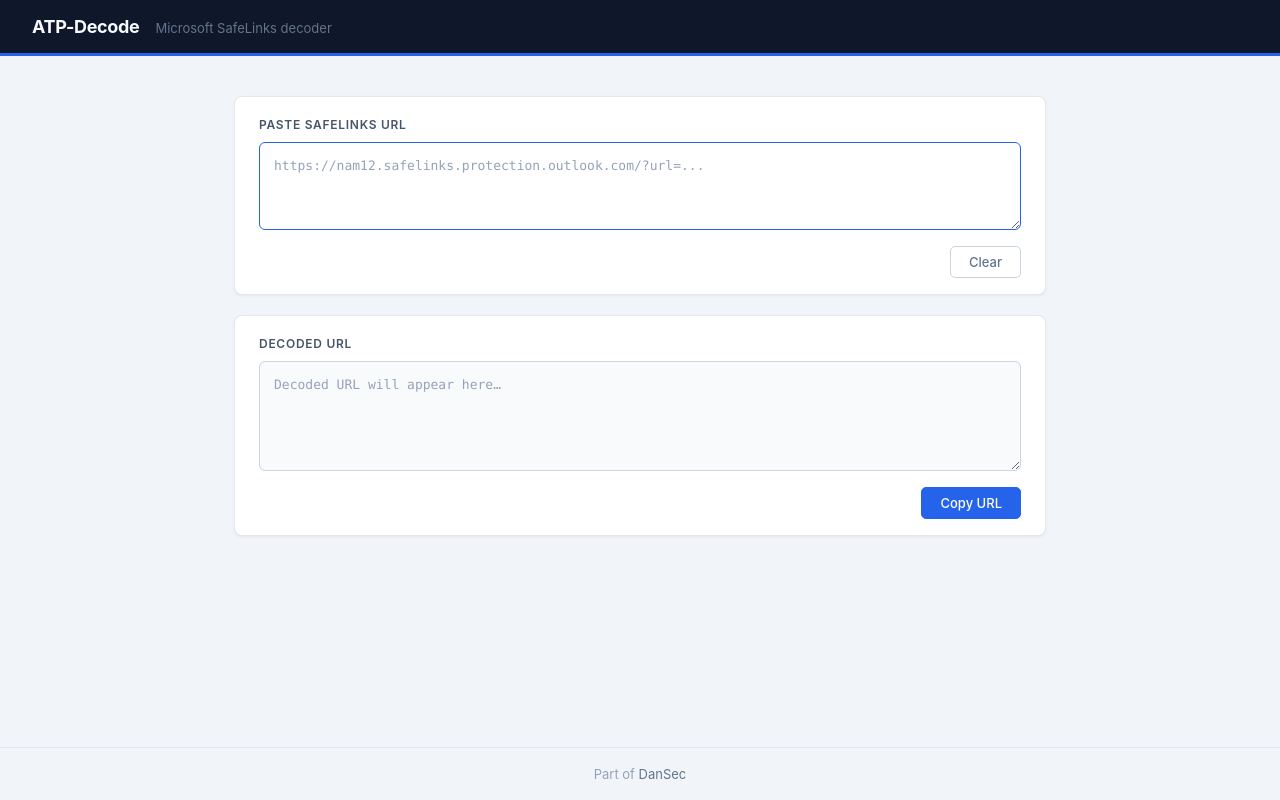
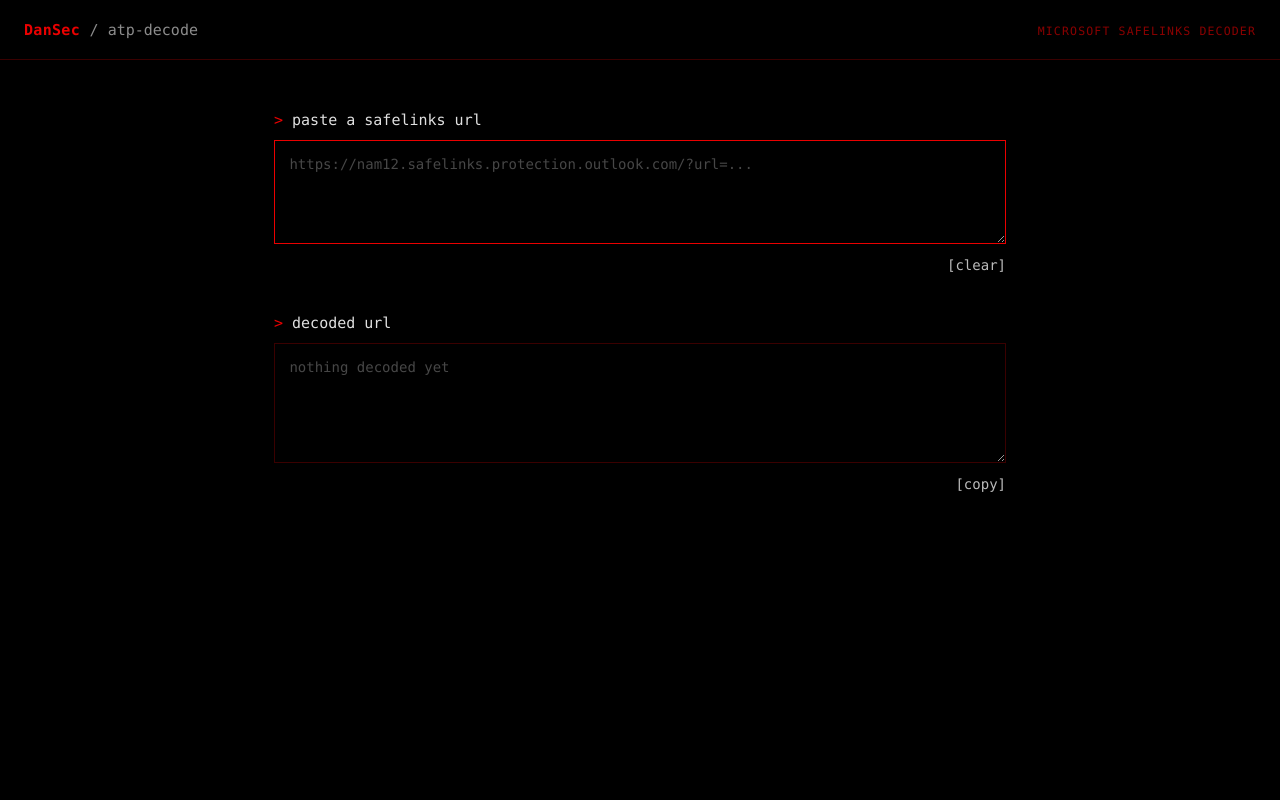
Before and after one commit to Sec-Dan/ATP-Decode, a Flask app: page / in a window 1280 px wide. Run offline with Flask 3, Linux system fonts and the light colour scheme.

Commit message:
Restyle the page to match dansec.red

```diff
--- a/static/atpd.css
+++ b/static/atpd.css
@@ -1,167 +1,164 @@
+/* Same palette and type as dansec.red */
+:root {
+    --bg: #000;
+    --red: #EA0000;
+    --red-dim: #8A0000;
+    --rule: #3a0000;
+    --ok: #00d17f;
+    --text: rgba(255, 255, 255, 0.88);
+    --soft: rgba(255, 255, 255, 0.55);
+    --mono: ui-monospace, SFMono-Regular, Menlo, Consolas, "Liberation Mono", "Courier New", monospace;
+}
+
 *, *::before, *::after {
     box-sizing: border-box;
     margin: 0;
     padding: 0;
 }
 
+html {
+    color-scheme: dark;
+}
+
 body {
-    font-family: -apple-system, BlinkMacSystemFont, 'Segoe UI', Roboto, 'Helvetica Neue', sans-serif;
-    background: #f1f5f9;
-    color: #0f172a;
     min-height: 100vh;
     display: flex;
     flex-direction: column;
+    background: var(--bg);
+    color: var(--text);
+    font: 15px/1.6 var(--mono);
+}
+
+::selection {
+    background: var(--red);
+    color: #000;
 }
 
 header {
-    background: #0f172a;
-    color: #f8fafc;
-    padding: 1rem 2rem;
     display: flex;
     align-items: baseline;
-    gap: 1rem;
-    border-bottom: 3px solid #2563eb;
+    flex-wrap: wrap;
+    gap: 0.25rem 0.6rem;
+    padding: 1.1rem 1.5rem;
+    border-bottom: 1px solid var(--rule);
 }
 
-.logo {
-    font-size: 1.125rem;
+.brand {
+    color: var(--red);
     font-weight: 700;
-    letter-spacing: -0.02em;
+    letter-spacing: 0.02em;
+    text-decoration: none;
+}
+
+.brand:hover {
+    color: #fff;
+}
+
+.path {
+    color: var(--soft);
 }
 
 .tagline {
-    font-size: 0.8125rem;
-    color: #64748b;
+    margin-left: auto;
+    color: var(--red-dim);
+    font-size: 0.72rem;
+    letter-spacing: 0.1em;
+    text-transform: uppercase;
 }
 
 main {
     flex: 1;
-    max-width: 860px;
     width: 100%;
-    margin: 2.5rem auto;
-    padding: 0 1.5rem;
+    max-width: 780px;
+    margin: 0 auto;
+    padding: 3rem 1.5rem 2rem;
     display: flex;
     flex-direction: column;
-    gap: 1.25rem;
-}
-
-.card {
-    background: #ffffff;
-    border: 1px solid #e2e8f0;
-    border-radius: 8px;
-    padding: 1.25rem 1.5rem 1rem;
-    box-shadow: 0 1px 3px rgba(0, 0, 0, 0.06);
+    gap: 2rem;
 }
 
 label {
     display: block;
-    font-size: 0.75rem;
-    font-weight: 600;
-    color: #475569;
-    text-transform: uppercase;
-    letter-spacing: 0.06em;
-    margin-bottom: 0.625rem;
+    margin-bottom: 0.5rem;
+}
+
+.prompt {
+    color: var(--red);
 }
 
 textarea {
+    display: block;
     width: 100%;
-    border: 1px solid #cbd5e1;
-    border-radius: 6px;
-    padding: 0.75rem 0.875rem;
-    font-family: 'Cascadia Code', 'Fira Code', 'Consolas', 'Courier New', monospace;
-    font-size: 0.8125rem;
-    color: #0f172a;
-    background: #f8fafc;
+    min-height: 6.5rem;
+    padding: 0.75rem 0.9rem;
+    background: var(--bg);
+    color: var(--text);
+    border: 1px solid var(--rule);
+    border-radius: 0;
+    font: inherit;
+    font-size: 0.875rem;
+    caret-color: var(--red);
+    overflow-wrap: anywhere;
     resize: vertical;
-    min-height: 88px;
-    line-height: 1.65;
-    transition: border-color 0.15s, background 0.15s;
 }
 
 textarea::placeholder {
-    color: #94a3b8;
+    color: rgba(255, 255, 255, 0.28);
 }
 
 textarea:focus {
     outline: none;
-    border-color: #2563eb;
-    background: #ffffff;
+    border-color: var(--red);
 }
 
 #target_url {
-    min-height: 110px;
-    color: #1e3a5f;
-    cursor: text;
+    min-height: 7.5rem;
+}
+
+#target_url[data-state="ok"] {
+    color: var(--ok);
+}
+
+#target_url[data-state="err"] {
+    color: var(--red);
 }
 
 .actions {
     display: flex;
     justify-content: flex-end;
-    margin-top: 0.75rem;
+    margin-top: 0.4rem;
 }
 
 button {
-    padding: 0.4375rem 1.125rem;
-    border-radius: 5px;
-    font-size: 0.8125rem;
-    font-weight: 500;
+    padding: 0.2rem 0;
+    background: none;
+    border: 0;
+    color: #bbb;
+    font: inherit;
+    font-size: 0.875rem;
     cursor: pointer;
-    border: 1px solid transparent;
-    transition: background 0.12s, color 0.12s, border-color 0.12s;
-    font-family: inherit;
 }
 
-.btn-primary {
-    background: #2563eb;
-    color: #ffffff;
-    border-color: #2563eb;
+button:hover {
+    color: var(--red);
 }
 
-.btn-primary:hover {
-    background: #1d4ed8;
-    border-color: #1d4ed8;
-}
-
-.btn-secondary {
-    background: transparent;
-    color: #64748b;
-    border-color: #cbd5e1;
-}
-
-.btn-secondary:hover {
-    background: #f1f5f9;
-    color: #0f172a;
-}
-
-footer {
-    text-align: center;
-    padding: 1.125rem;
-    font-size: 0.8125rem;
-    color: #94a3b8;
-    border-top: 1px solid #e2e8f0;
-}
-
-footer a {
-    color: #64748b;
-    text-decoration: none;
-}
-
-footer a:hover {
-    color: #0f172a;
-    text-decoration: underline;
+button:focus-visible {
+    outline: 1px dashed var(--red);
+    outline-offset: 3px;
 }
 
 @media (max-width: 600px) {
     header {
-        padding: 0.875rem 1rem;
+        padding: 0.9rem 1rem;
+    }
+
+    .tagline {
+        margin-left: 0;
+        width: 100%;
     }
 
     main {
-        margin: 1.5rem auto;
-        padding: 0 1rem;
-    }
-
-    .card {
-        padding: 1rem;
+        padding: 2rem 1rem 1.5rem;
     }
 }
--- a/static/atpd.js
+++ b/static/atpd.js
@@ -7,12 +7,14 @@ function decodeUrl() {
 
     if (!link) {
         output.value = '';
+        output.dataset.state = '';
         return;
     }
 
     const queryStart = link.indexOf('?');
     if (queryStart === -1) {
         output.value = 'No query string found - paste a full SafeLinks URL.';
+        output.dataset.state = 'err';
         return;
     }
 
@@ -22,10 +24,12 @@ function decodeUrl() {
 
         if (!url) {
             output.value = 'No "url" parameter found in this link.';
+            output.dataset.state = 'err';
             return;
         }
 
         output.value = decodeURIComponent(url);
+        output.dataset.state = 'ok';
 
         if (!decodeTracked && window.umami) {
             umami.track('safelink-decode');
@@ -33,6 +37,7 @@ function decodeUrl() {
         }
     } catch (e) {
         output.value = 'Could not decode URL: ' + e.message;
+        output.dataset.state = 'err';
     }
 }
 
@@ -42,15 +47,15 @@ function copyResult() {
 
     navigator.clipboard.writeText(value).then(() => {
         const btn = document.getElementById('copy-btn');
-        const original = btn.textContent;
-        btn.textContent = 'Copied!';
-        setTimeout(() => { btn.textContent = original; }, 1500);
+        btn.textContent = '[copied]';
+        setTimeout(() => { btn.textContent = '[copy]'; }, 1500);
     });
 }
 
 function clearAll() {
     document.getElementById('safelink').value = '';
     document.getElementById('target_url').value = '';
+    document.getElementById('target_url').dataset.state = '';
     document.getElementById('safelink').focus();
 }
 
--- a/templates/index.html
+++ b/templates/index.html
@@ -10,31 +10,28 @@
 </head>
 <body>
     <header>
-        <span class="logo">ATP-Decode</span>
+        <a class="brand" href="https://dansec.red">DanSec</a>
+        <span class="path">/ atp-decode</span>
         <span class="tagline">Microsoft SafeLinks decoder</span>
     </header>
 
     <main>
-        <div class="card">
-            <label for="safelink">Paste SafeLinks URL</label>
-            <textarea id="safelink" placeholder="https://nam12.safelinks.protection.outlook.com/?url=..." autofocus></textarea>
+        <section>
+            <label for="safelink"><span class="prompt" aria-hidden="true">&gt;</span> paste a safelinks url</label>
+            <textarea id="safelink" spellcheck="false" placeholder="https://nam12.safelinks.protection.outlook.com/?url=..." autofocus></textarea>
             <div class="actions">
-                <button onclick="clearAll()" class="btn-secondary">Clear</button>
+                <button type="button" onclick="clearAll()">[clear]</button>
             </div>
-        </div>
+        </section>
 
-        <div class="card">
-            <label for="target_url">Decoded URL</label>
-            <textarea id="target_url" readonly placeholder="Decoded URL will appear here…"></textarea>
+        <section>
+            <label for="target_url"><span class="prompt" aria-hidden="true">&gt;</span> decoded url</label>
+            <textarea id="target_url" readonly spellcheck="false" placeholder="nothing decoded yet"></textarea>
             <div class="actions">
-                <button onclick="copyResult()" class="btn-primary" id="copy-btn" data-umami-event="safelink-copy">Copy URL</button>
+                <button type="button" onclick="copyResult()" id="copy-btn" data-umami-event="safelink-copy">[copy]</button>
             </div>
-        </div>
+        </section>
     </main>
-
-    <footer>
-        Part of <a href="https://dansec.red">DanSec</a>
-    </footer>
 
     <script src="{{ url_for('static', filename='atpd.js') }}"></script>
 </body>
```
Also changed, not shown: static/favicon.svg.
